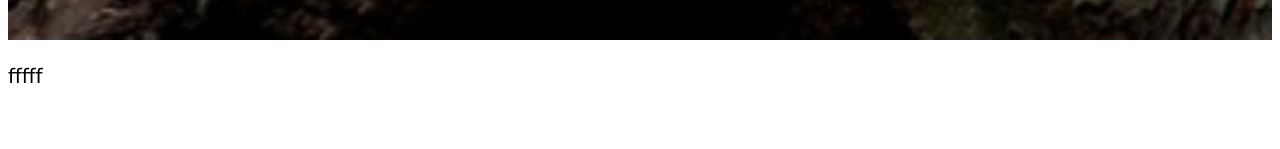
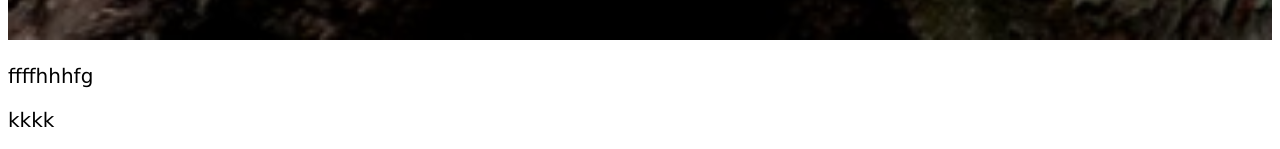
Before and after one commit to as12340629/test, a plain HTML site: page index.html in a window 1280 px wide. Shown: the part 3096-3245 px from the top of the page. Before the commit the page ends 3204 px from the top, so only its background shows below. Drawn offline with Linux system fonts and the light colour scheme.

Commit message:
djdjdjdj

```diff
--- a/index.html
+++ b/index.html
@@ -25,7 +25,8 @@
     <p>    김민수바보</p>
     <img src="https://i.ytimg.com/vi/2Tfyg-jZq4Y/hqdefault.jpg" alt="Italian Trulli">
     <img src="호랑이.jpg" alt="Italian Trulli">
-    <p>fffff</p>
+    <p>ffffhhhfg</p>
+    <p>kkkk</p>
 
 </body>
 </html>
```
